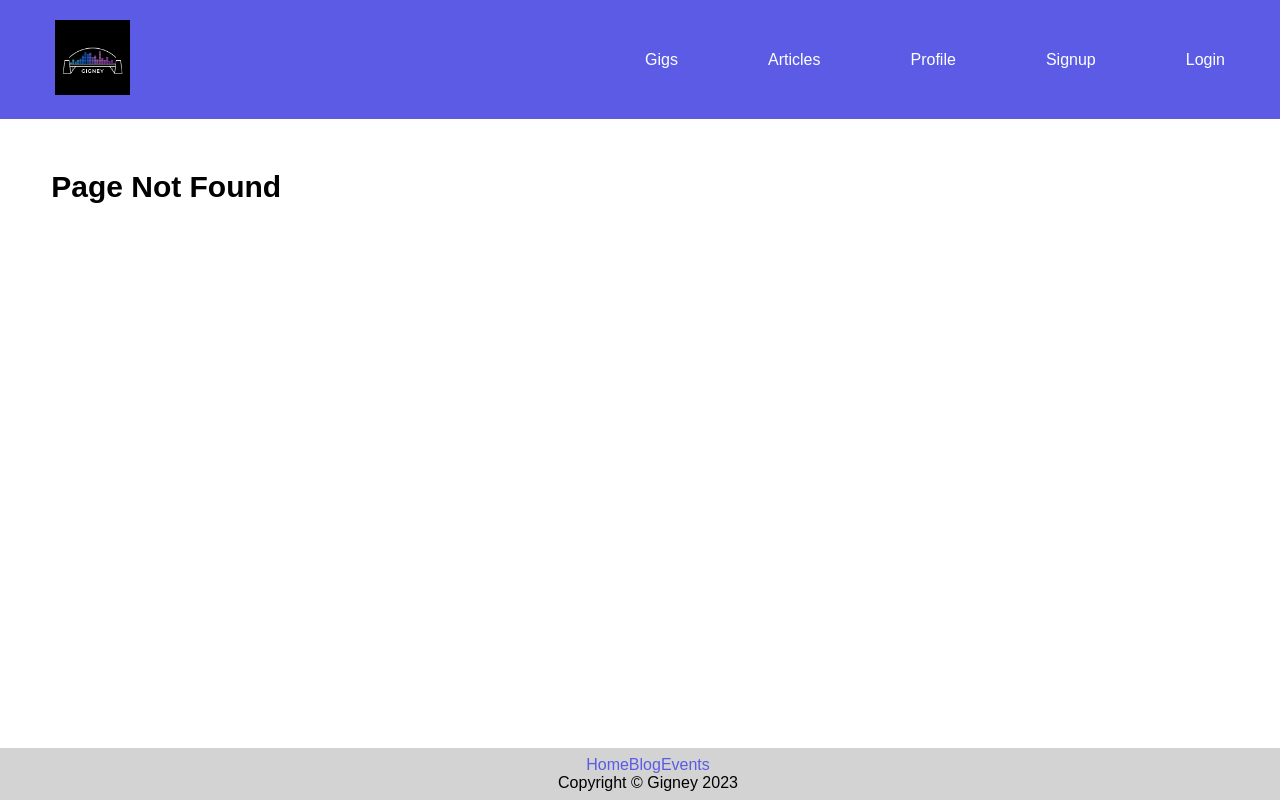
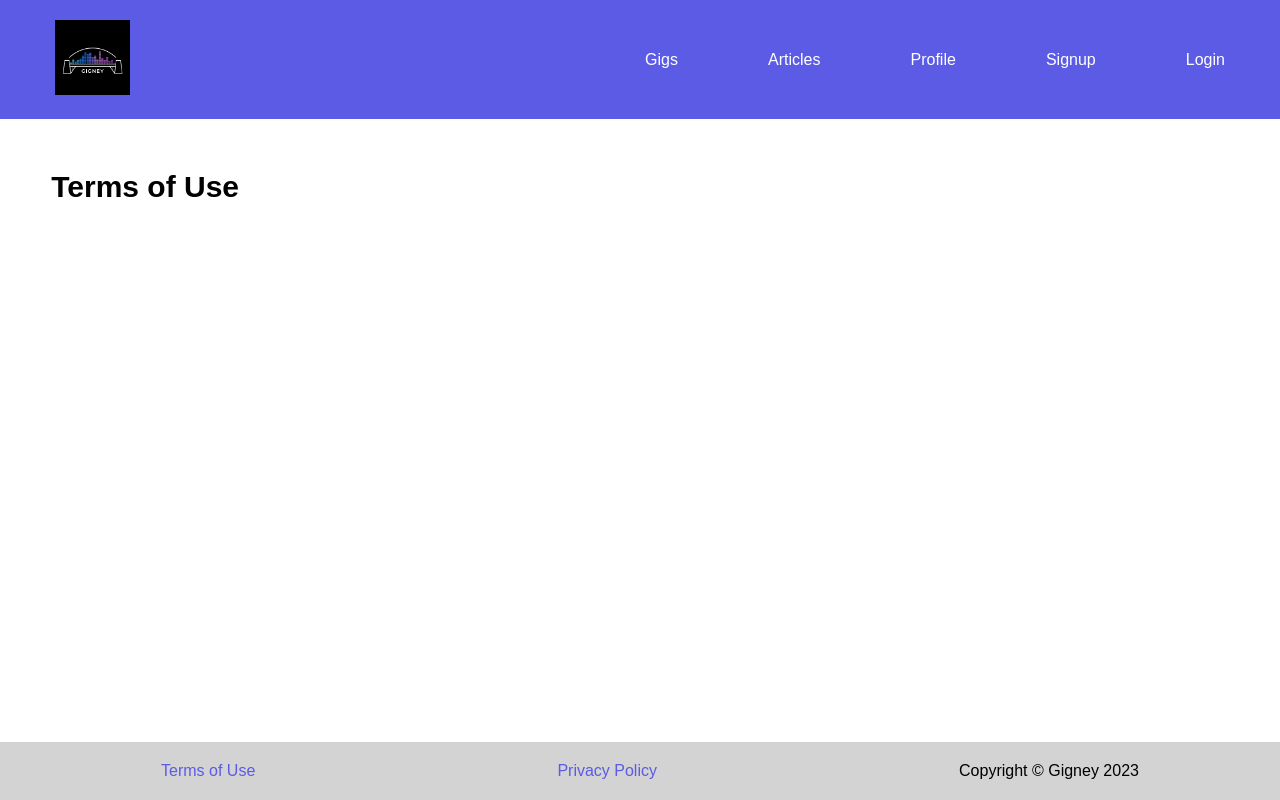
Before and after one commit to GRDE3024-DIG33-DigEx-Major-Project-2/frontendA3, a React (Create React App) app: page /terms-of-use in a window 1280 px wide. Before the commit this address had no page. Built offline with nearby package versions, Linux system fonts and the light colour scheme.

Commit message:
Updated footer to match sitemap
- routing
- blank pages
- links

```diff
--- a/src/components/App.js
+++ b/src/components/App.js
@@ -17,6 +17,8 @@ import RemoveWishlist from "./RemoveWishlist";
 import AccountSettings from "./AccountSettings";
 import Gigs from "./Gigs";
 import Articles from "./Articles";
+import TermsOfUse from "./TermsOfUse";
+import PrivacyPolicy from "./PrivacyPolicy";
 
 function App() {
 
@@ -51,6 +53,8 @@ function App() {
                 <Route path="settings" element={<AccountSettings />} />
               </Route>
             </Route>
+            <Route path="/terms-of-use" element={<TermsOfUse/>} />
+            <Route path="/privacy-policy" element={<PrivacyPolicy />} />
             <Route path="*" element={<h1 className="not-found">Page Not Found</h1>} />
           </Routes>
       <Footer />
--- a/src/components/Footer.js
+++ b/src/components/Footer.js
@@ -4,12 +4,11 @@ const Footer = () => {
     const year = new Date().getFullYear();
 
     return <footer>
-    <Link id="nav-home" to="/">Home</Link>
-    <Link id="nav-blog" to="/blog">Blog</Link>
-    <Link id="nav-events" to="/events">Events</Link>
-    <div>
-    {`Copyright © Gigney ${year}`}
-    </div>
+      <Link id="footer-tou" to="../terms-of-use">Terms of Use</Link>
+      <Link id="footer-privpol" to="../privacy-policy">Privacy Policy</Link>
+      <div>
+      {`Copyright © Gigney ${year}`}
+      </div>
     </footer>;
   };
 
--- /dev/null
+++ b/src/components/PrivacyPolicy.js
@@ -0,0 +1,9 @@
+const PrivacyPolicy = () => {
+    return (
+      <>
+        <h1>Privacy Policy</h1>
+      </>
+    );
+  };
+
+  export default PrivacyPolicy;
--- /dev/null
+++ b/src/components/TermsOfUse.js
@@ -0,0 +1,9 @@
+const TermsOfUse = () => {
+    return (
+      <>
+        <h1>Terms of Use</h1>
+      </>
+    );
+  };
+
+  export default TermsOfUse;
--- a/src/static/style.css
+++ b/src/static/style.css
@@ -75,13 +75,15 @@ a {
 footer {
   padding: 20px 10px;
   background-color: lightgray;
-  width: 100%;
   position: fixed;
   bottom: 0;
   left: 0;
   right: 0;
-  padding: 8px;
-  text-align: center;
+  width: 100%;
+  display: flex;
+  flex-direction: row;
+  justify-content: space-around;
+  align-items: center;
 }
 footer a {
   color: #5B5BE6;
--- a/src/static/style.scss
+++ b/src/static/style.scss
@@ -88,13 +88,12 @@ a {
 footer {
     padding: 20px 10px;
     background-color:  lightgray;
-    width: 100%;
     position: fixed;
     bottom: 0;
     left: 0;
     right: 0;
-    padding: 8px;
-    text-align: center;
+    width: 100%;
+    @include flex-row;
 
     a{
         color: $blue;
```
Also changed, not shown: 1 other file (tests, documents, lock files or other folders).
